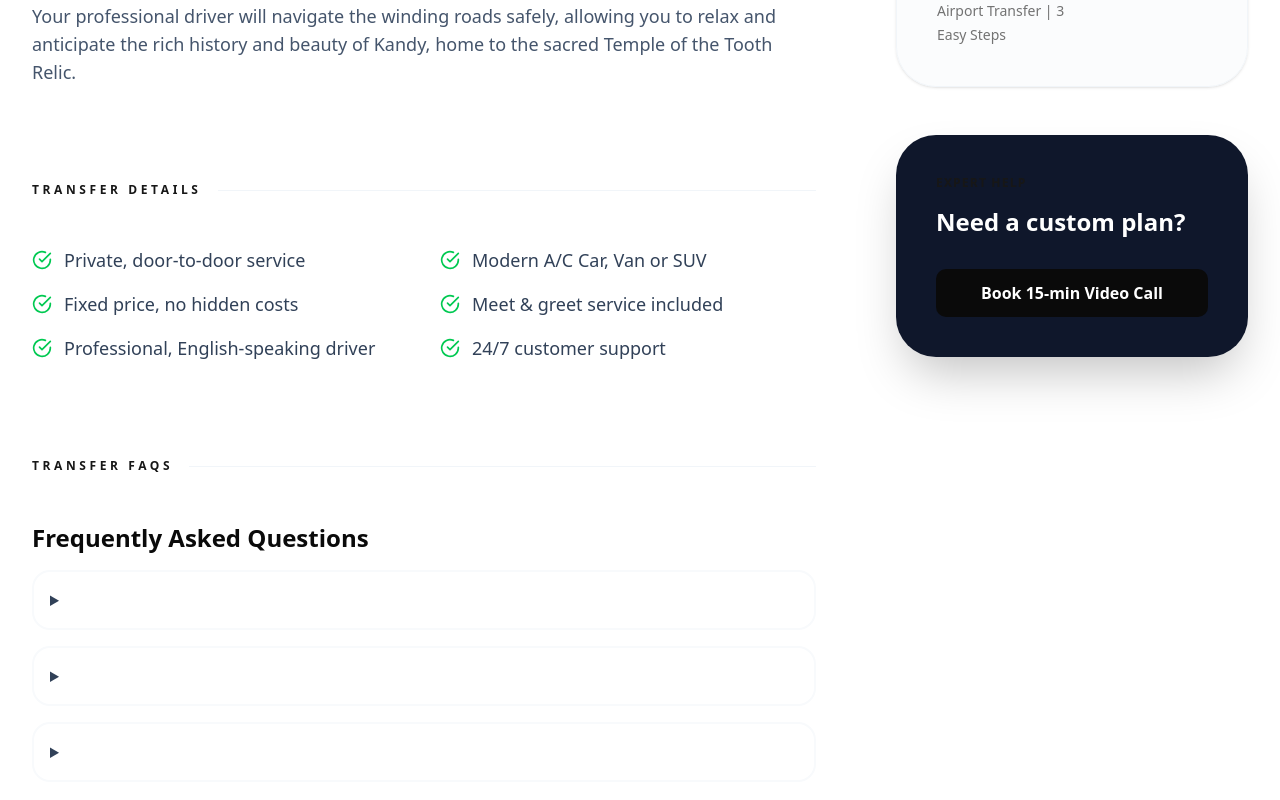
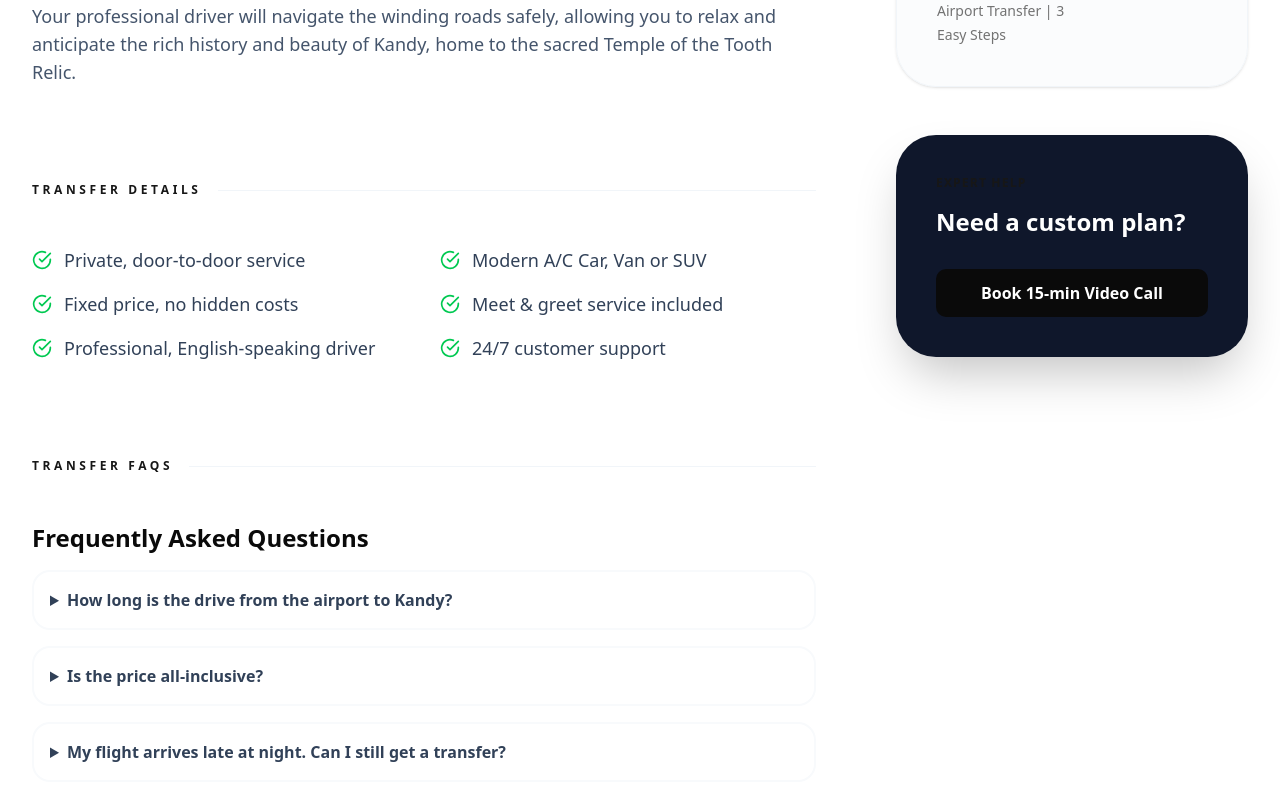
Before and after one commit to chaminda03/srilanka-transfers, a Next.js app: page /airport-transfer/colombo-to-kandy in a window 1280 px wide. Shown: the part 1060-1860 px from the top of the page. Built offline with nearby package versions, Linux system fonts and the light colour scheme.

Commit message:
faq issue resolved

```diff
--- a/src/app/airport-transfer/colombo-to-kandy/page.tsx
+++ b/src/app/airport-transfer/colombo-to-kandy/page.tsx
@@ -14,16 +14,16 @@ export async function generateMetadata() {
 
 const faqs = [
     {
-      question: "How long is the drive from the airport to Kandy?",
-      answer: "The transfer to Kandy usually takes around 3 to 3.5 hours, depending on traffic. The route is scenic, especially as you approach the hill country."
+      q: "How long is the drive from the airport to Kandy?",
+      a: "The transfer to Kandy usually takes around 3 to 3.5 hours, depending on traffic. The route is scenic, especially as you approach the hill country."
     },
     {
-      question: "Is the price all-inclusive?",
-      answer: "Yes, the price we quote is a fixed, all-inclusive rate. It covers the vehicle, driver, fuel, and all highway tolls. There are no hidden charges."
+      q: "Is the price all-inclusive?",
+      a: "Yes, the price we quote is a fixed, all-inclusive rate. It covers the vehicle, driver, fuel, and all highway tolls. There are no hidden charges."
     },
     {
-        question: "My flight arrives late at night. Can I still get a transfer?",
-        answer: "Absolutely. Our service operates 24/7. We monitor your flight and your driver will be there to meet you, no matter what time you arrive."
+        q: "My flight arrives late at night. Can I still get a transfer?",
+        a: "Absolutely. Our service operates 24/7. We monitor your flight and your driver will be there to meet you, no matter what time you arrive."
     },
 ];
 
```
